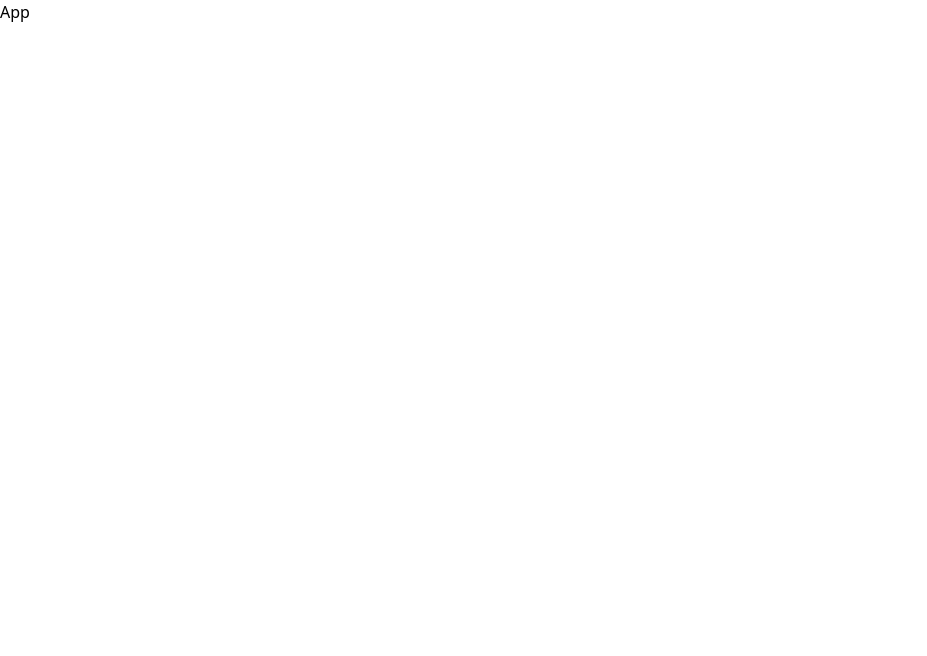
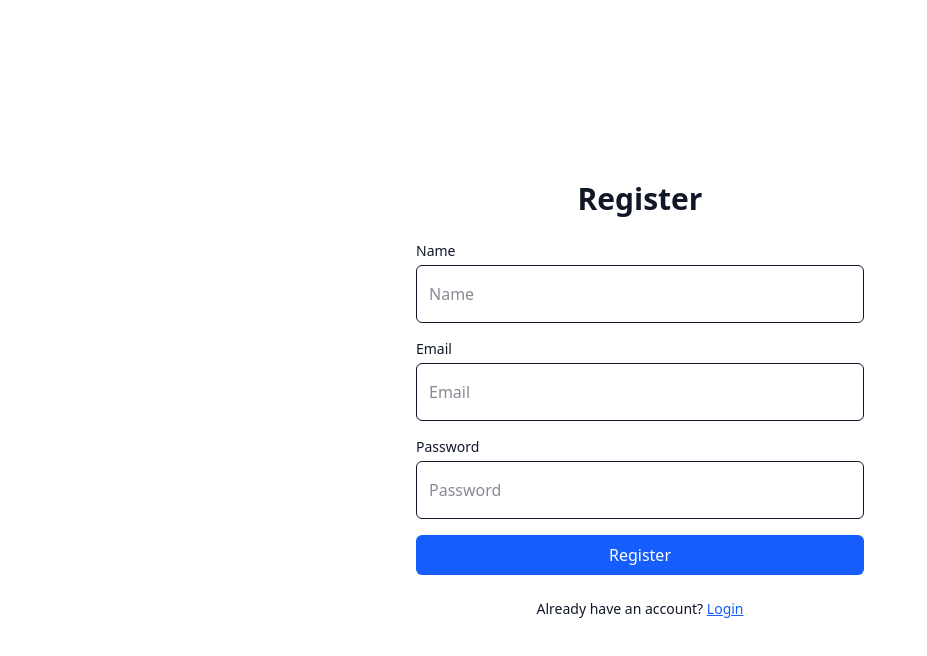
Before and after one commit to abhijitmanna912001/zerocode-fe-assignment, a React (Vite) app in the folder frontend/: page /register in a window 1280 px wide. Shown: the top 656 px of the page, without its empty margins (0-927 px from the left). Built offline with nearby package versions, Linux system fonts and the light colour scheme.

Commit message:
frontend pages with routing and Tailwind setup

```diff
--- a/frontend/src/App.tsx
+++ b/frontend/src/App.tsx
@@ -1,5 +1,21 @@
+import { BrowserRouter, Navigate, Route, Routes } from "react-router";
+import Chat from "./pages/Chat";
+import Login from "./pages/Login";
+import NotFound from "./pages/NotFound";
+import Register from "./pages/Register";
+
 const App = () => {
-  return <div>App</div>;
+  return (
+    <BrowserRouter>
+      <Routes>
+        <Route path="/" element={<Navigate to="/login" />} />
+        <Route path="/register" element={<Register />} />
+        <Route path="/login" element={<Login />} />
+        <Route path="/chat" element={<Chat />} />
+        <Route path="/*" element={<NotFound />} />
+      </Routes>
+    </BrowserRouter>
+  );
 };
 
 export default App;
--- /dev/null
+++ b/frontend/src/pages/Chat.tsx
@@ -0,0 +1,62 @@
+import { useEffect, useRef } from "react";
+
+const Chat = () => {
+  const bottomRef = useRef<HTMLDivElement | null>(null);
+
+  const messages = Array(20)
+    .fill(0)
+    .map((_, i) => ({
+      id: i,
+      text: `This is message ${i + 1}`,
+      sender: i % 2 === 0 ? "bot" : "user",
+    }));
+
+  useEffect(() => {
+    bottomRef.current?.scrollIntoView({ behavior: "smooth" });
+  }, [messages]);
+
+  return (
+    <div className="flex flex-col h-screen bg-white dark:bg-gray-900 text-black dark:text-white">
+      {/* Chat Header */}
+      <div className="p-4 border-b border-gray-300 dark:border-gray-700">
+        <h2 className="text-xl font-semibold">Chat with Bot</h2>
+      </div>
+
+      {/* Messages */}
+      <div className="flex-1 overflow-y-auto p-4 space-y-2">
+        {messages.map((msg) => (
+          <div
+            key={msg.id}
+            className={`max-w-xs p-3 rounded-lg ${
+              msg.sender === "user"
+                ? "bg-blue-600 text-white self-end ml-auto"
+                : "bg-gray-200 dark:bg-gray-700 text-black dark:text-white self-start mr-auto"
+            }`}
+          >
+            {msg.text}
+          </div>
+        ))}
+        <div ref={bottomRef} />
+      </div>
+
+      {/* Input Area */}
+      <div className="p-4 border-t border-gray-300 dark:border-gray-700">
+        <form className="flex gap-2">
+          <input
+            type="text"
+            placeholder="Type a message..."
+            className="flex-1 px-4 py-2 rounded-lg border border-gray-300 dark:border-gray-600 bg-white dark:bg-gray-800 text-black dark:text-white focus:outline-none focus:ring-2 focus:ring-blue-500"
+          />
+          <button
+            type="submit"
+            className="px-4 py-2 bg-blue-600 text-white rounded-lg hover:bg-blue-700 transition"
+          >
+            Send
+          </button>
+        </form>
+      </div>
+    </div>
+  );
+};
+
+export default Chat;
--- /dev/null
+++ b/frontend/src/pages/Login.tsx
@@ -0,0 +1,41 @@
+const Login = () => {
+  return (
+    <div className="min-h-screen flex items-center justify-center bg-white text-gray-900 px-4">
+      <div className="w-full max-w-md space-y-6">
+        <h1 className="text-3xl font-bold text-center">Login</h1>
+        <form className="space-y-4">
+          <div>
+            <label className="block text-sm font-medium">Email</label>
+            <input
+              placeholder="Email"
+              type="email"
+              className="mt-1 w-full px-3 py-2 border rounded-md focus:outline-none focus:ring-2 focus:ring-blue-500"
+            />
+          </div>
+          <div>
+            <label className="block text-sm font-medium">Password</label>
+            <input
+              placeholder="Password"
+              type="password"
+              className="mt-1 w-full px-3 py-4 border rounded-md focus:outline-none focus:ring-2 focus:ring-blue-500"
+            />
+          </div>
+          <button
+            type="submit"
+            className="w-full bg-blue-600 text-white py-2 rounded-md hover:bg-blue-700"
+          >
+            Login
+          </button>
+        </form>
+        <p className="text-sm text-center">
+          Don't have an account?
+          <a href="/register" className="text-blue-600 underline">
+            Register
+          </a>
+        </p>
+      </div>
+    </div>
+  );
+};
+
+export default Login;
--- /dev/null
+++ b/frontend/src/pages/NotFound.tsx
@@ -0,0 +1,9 @@
+const NotFound = () => {
+  return (
+    <div className="min-h-screen flex items-center justify-center bg-white text-gray-900">
+      <h1 className="text-3xl font-bold">404 - Page Not Found</h1>
+    </div>
+  );
+};
+
+export default NotFound;
--- /dev/null
+++ b/frontend/src/pages/Register.tsx
@@ -0,0 +1,49 @@
+const Register = () => {
+  return (
+    <div className="min-h-screen flex items-center justify-center bg-white text-gray-900 px-4">
+      <div className="w-full max-w-md space-y-6">
+        <h1 className="text-3xl font-bold text-center">Register</h1>
+        <form className="space-y-4">
+          <div>
+            <label className="block text-sm font-medium">Name</label>
+            <input
+              type="text"
+              placeholder="Name"
+              className="mt-1 w-full px-3 py-4 border rounded-md focus:outline-none focus:ring-2 focus:ring-blue-500"
+            />
+          </div>
+          <div>
+            <label className="block text-sm font-medium">Email</label>
+            <input
+              type="email"
+              placeholder="Email"
+              className="mt-1 w-full px-3 py-4 border rounded-md focus:outline-none focus:ring-2 focus:ring-blue-500"
+            />
+          </div>
+          <div>
+            <label className="block text-sm font-medium">Password</label>
+            <input
+              type="password"
+              placeholder="Password"
+              className="mt-1 w-full px-3 py-4 border rounded-md focus:outline-none focus:ring-2 focus:ring-blue-500"
+            />
+          </div>
+          <button
+            type="submit"
+            className="bg-blue-600 w-full text-white py-2 rounded-md hover:bg-blue/70"
+          >
+            Register
+          </button>
+        </form>
+        <p className="text-sm text-center">
+          Already have an account?{" "}
+          <a href="/login" className="text-blue-600 underline">
+            Login
+          </a>
+        </p>
+      </div>
+    </div>
+  );
+};
+
+export default Register;
```
